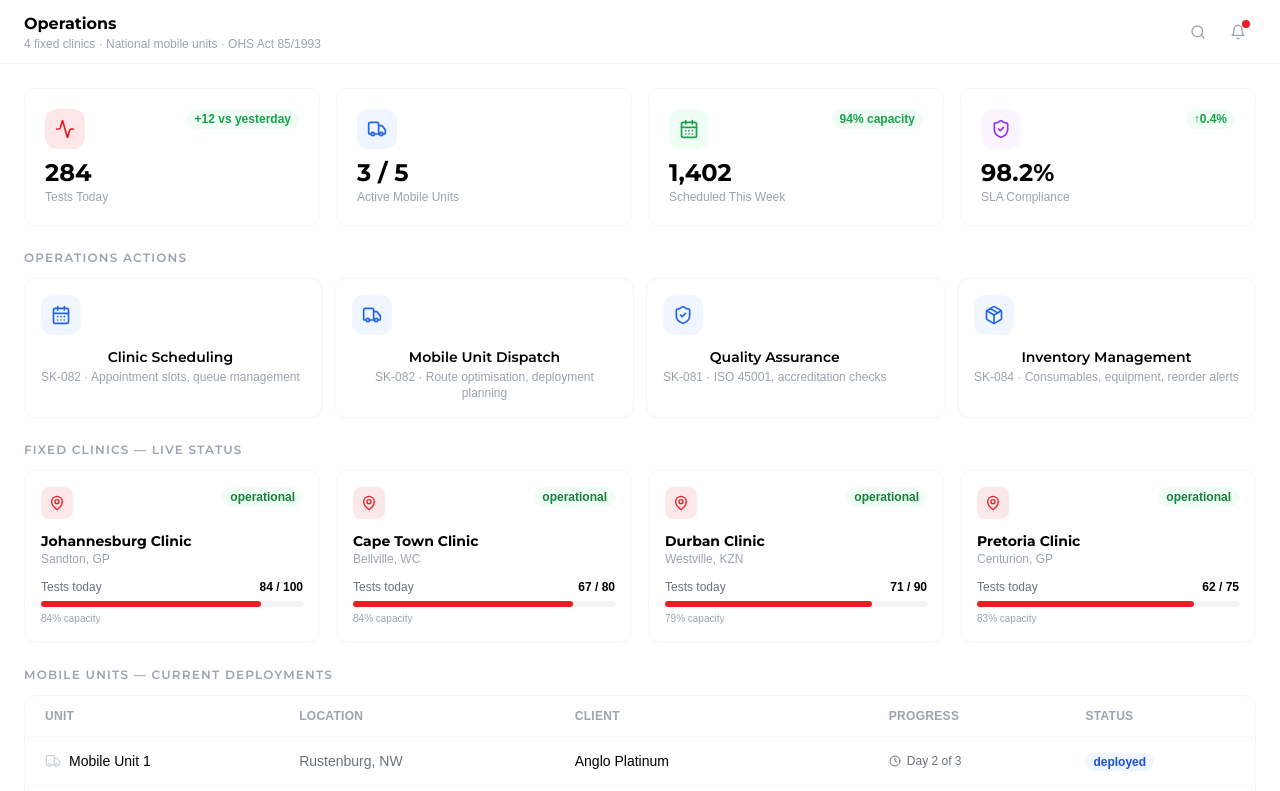
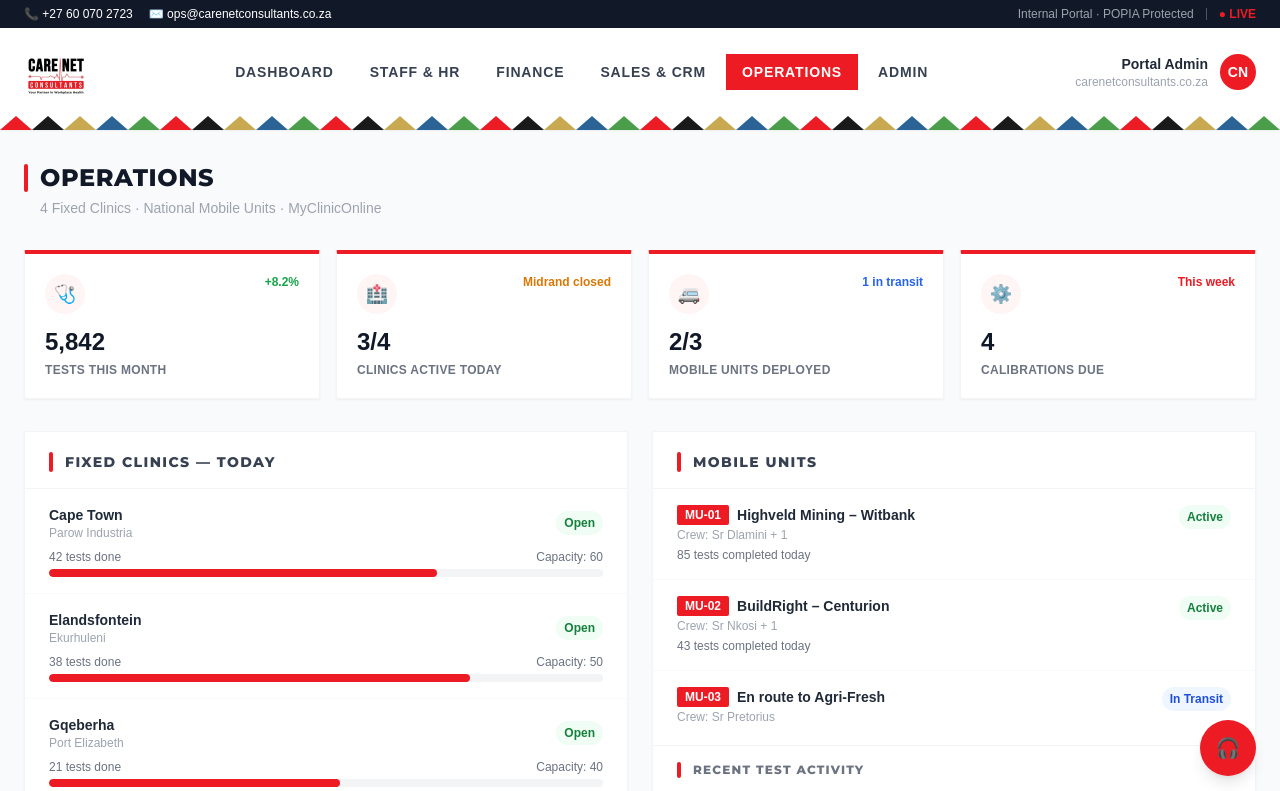
Before and after one commit to IT-CnC-Auto/cnc-portal, a Next.js app: page /operations in a window 1280 px wide. Shown: the top 791 px of the page. Built offline with nearby package versions, Linux system fonts and the light colour scheme.

Commit message:
Refactor OperationsPage with new clinic and unit data

```diff
--- a/app/(portal)/operations/page.tsx
+++ b/app/(portal)/operations/page.tsx
@@ -1,158 +1,176 @@
-import type { Metadata } from 'next'
-import { Activity, Truck, CalendarDays, ShieldCheck, Package, MapPin, Clock } from 'lucide-react'
-import { Header } from '@/components/layout/Header'
-import { StatCard } from '@/components/ui/StatCard'
+"use client";
+import { useState } from "react";
+const CNC_RED = "#ED1B24";
 
-export const metadata: Metadata = { title: 'Operations' }
-
-const opsStats = [
-  { title: 'Tests Today', value: '284', change: '+12 vs yesterday', changePositive: true, icon: Activity, iconBg: 'bg-cnc-red/10', iconColor: 'text-cnc-red' },
-  { title: 'Active Mobile Units', value: '3 / 5', icon: Truck, iconBg: 'bg-blue-50', iconColor: 'text-blue-600' },
-  { title: 'Scheduled This Week', value: '1,402', change: '94% capacity', changePositive: true, icon: CalendarDays, iconBg: 'bg-green-50', iconColor: 'text-green-600' },
-  { title: 'SLA Compliance', value: '98.2%', change: '↑0.4%', changePositive: true, icon: ShieldCheck, iconBg: 'bg-purple-50', iconColor: 'text-purple-600' },
-]
+const AfricanDivider = () => (
+  <div className="w-full overflow-hidden" style={{ height: 14 }}>
+    <svg viewBox="0 0 800 14" className="w-full h-full" preserveAspectRatio="none">
+      {[...Array(40)].map((_, i) => (
+        <polygon key={i} points={`${i*20+10},0 ${i*20+20},14 ${i*20},14`}
+          fill={i%5===0?CNC_RED:i%5===1?"#1a1a1a":i%5===2?"#c8a850":i%5===3?"#2a6496":"#4a9e4a"} />
+      ))}
+    </svg>
+  </div>
+);
+const KpiCard = ({ icon, value, label, badge, badgeColor }: { icon:string;value:string;label:string;badge:string;badgeColor:string }) => (
+  <div className="bg-white rounded-sm border border-gray-100 shadow-sm overflow-hidden" style={{ borderTop:`4px solid ${CNC_RED}` }}>
+    <div className="p-5">
+      <div className="flex items-start justify-between mb-3">
+        <div className="w-10 h-10 rounded-full flex items-center justify-center text-lg" style={{ background:"#fff5f5" }}>{icon}</div>
+        <span className="text-xs font-bold" style={{ color:badgeColor }}>{badge}</span>
+      </div>
+      <p className="text-2xl font-black text-gray-900 mb-1">{value}</p>
+      <p className="text-xs text-gray-500 uppercase tracking-wide font-semibold">{label}</p>
+    </div>
+  </div>
+);
 
 const clinics = [
-  { name: 'Johannesburg Clinic', location: 'Sandton, GP', testsToday: 84, capacity: 100, status: 'operational' },
-  { name: 'Cape Town Clinic', location: 'Bellville, WC', testsToday: 67, capacity: 80, status: 'operational' },
-  { name: 'Durban Clinic', location: 'Westville, KZN', testsToday: 71, capacity: 90, status: 'operational' },
-  { name: 'Pretoria Clinic', location: 'Centurion, GP', testsToday: 62, capacity: 75, status: 'operational' },
-]
-
+  { name:"Cape Town",       address:"Parow Industria",        today:42, capacity:60, status:"Open"   },
+  { name:"Elandsfontein",   address:"Ekurhuleni",             today:38, capacity:50, status:"Open"   },
+  { name:"Gqeberha",        address:"Port Elizabeth",         today:21, capacity:40, status:"Open"   },
+  { name:"Midrand",         address:"Johannesburg North",     today:0,  capacity:50, status:"Closed" },
+];
 const mobileUnits = [
-  { unit: 'Mobile Unit 1', location: 'Rustenburg, NW', client: 'Anglo Platinum', tests: 'Day 2 of 3', status: 'deployed' },
-  { unit: 'Mobile Unit 2', location: 'Witbank, MP', client: 'Exxaro Resources', tests: 'Day 1 of 2', status: 'deployed' },
-  { unit: 'Mobile Unit 3', location: 'Richards Bay, KZN', client: 'Richards Bay Minerals', tests: 'Day 3 of 4', status: 'deployed' },
-]
-
-const actions = [
-  { label: 'Clinic Scheduling', icon: CalendarDays, desc: 'SK-082 · Appointment slots, queue management' },
-  { label: 'Mobile Unit Dispatch', icon: Truck, desc: 'SK-082 · Route optimisation, deployment planning' },
-  { label: 'Quality Assurance', icon: ShieldCheck, desc: 'SK-081 · ISO 45001, accreditation checks' },
-  { label: 'Inventory Management', icon: Package, desc: 'SK-084 · Consumables, equipment, reorder alerts' },
-]
+  { unit:"MU-01", site:"Highveld Mining – Witbank",     tests:85,  crew:"Sr Dlamini + 1", status:"Active"    },
+  { unit:"MU-02", site:"BuildRight – Centurion",        tests:43,  crew:"Sr Nkosi + 1",   status:"Active"    },
+  { unit:"MU-03", site:"En route to Agri-Fresh",        tests:0,   crew:"Sr Pretorius",   status:"In Transit"},
+];
+const recentTests = [
+  { type:"Spirometry",         clinic:"Cape Town",     count:18, time:"09:45" },
+  { type:"Audiometry",         clinic:"Elandsfontein", count:12, time:"10:15" },
+  { type:"Drug Screening",     clinic:"Cape Town",     count:9,  time:"10:30" },
+  { type:"Full Medical",       clinic:"MU-01",         count:7,  time:"11:00" },
+  { type:"Vision Test",        clinic:"Gqeberha",      count:14, time:"11:20" },
+];
 
 export default function OperationsPage() {
+  const [activeNav, setActiveNav] = useState("Operations");
+  const navItems = ["Dashboard","Staff & HR","Finance","Sales & CRM","Operations","Admin"];
   return (
-    <>
-      <Header title="Operations" subtitle="4 fixed clinics · National mobile units · OHS Act 85/1993" />
-      <main className="flex-1 p-6 space-y-6">
-        <div className="grid grid-cols-2 lg:grid-cols-4 gap-4">
-          {opsStats.map((s) => (
-            <StatCard key={s.title} {...s} />
-          ))}
+    <div className="min-h-screen bg-gray-50">
+      <div className="bg-gray-900 text-white text-xs px-6 py-1.5 flex justify-between items-center">
+        <div className="flex gap-4"><span>📞 +27 60 070 2723</span><span>✉️ ops@carenetconsultants.co.za</span></div>
+        <div className="flex gap-3 items-center">
+          <span className="text-gray-400">Internal Portal · POPIA Protected</span>
+          <span className="w-px h-3 bg-gray-600" />
+          <span style={{ color:CNC_RED }} className="font-bold">● LIVE</span>
+        </div>
+      </div>
+      <header className="bg-white shadow-sm sticky top-0 z-20">
+        <div className="max-w-screen-xl mx-auto px-6 py-3 flex items-center justify-between">
+          <img src="/care-net-logo.png" alt="Care Net Consultants" className="h-16 w-auto" />
+          <nav className="flex gap-1">
+            {navItems.map(item => (
+              <button key={item} onClick={() => setActiveNav(item)}
+                className="px-4 py-2 text-sm font-bold uppercase tracking-wide transition-all"
+                style={{ color:activeNav===item?"white":"#374151", background:activeNav===item?CNC_RED:"transparent", letterSpacing:"0.06em" }}>
+                {item}
+              </button>
+            ))}
+          </nav>
+          <div className="flex items-center gap-3">
+            <div className="text-right"><p className="text-sm font-bold text-gray-800">Portal Admin</p><p className="text-xs text-gray-400">carenetconsultants.co.za</p></div>
+            <div className="w-9 h-9 rounded-full flex items-center justify-center text-white text-sm font-black" style={{ background:CNC_RED }}>CN</div>
+          </div>
+        </div>
+        <AfricanDivider />
+      </header>
+      <main className="max-w-screen-xl mx-auto px-6 py-8">
+        <div className="mb-8">
+          <div className="flex items-center gap-3 mb-1">
+            <div className="w-1 h-7 rounded-full" style={{ background:CNC_RED }} />
+            <h1 className="text-2xl font-black uppercase tracking-wide text-gray-900">OPERATIONS</h1>
+          </div>
+          <p className="text-sm text-gray-400 ml-4">4 Fixed Clinics · National Mobile Units · MyClinicOnline</p>
         </div>
 
-        {/* Actions */}
-        <section>
-          <h3 className="text-xs font-heading font-semibold text-cnc-gray-400 uppercase tracking-widest mb-3">
-            Operations Actions
-          </h3>
-          <div className="grid grid-cols-1 sm:grid-cols-2 lg:grid-cols-4 gap-3">
-            {actions.map(({ label, icon: Icon, desc }) => (
-              <button
-                key={label}
-                className="flex flex-col items-start gap-3 p-4 bg-white rounded-xl border border-cnc-gray-100 hover:border-cnc-red hover:shadow-cnc-sm transition-all group"
-              >
-                <div className="w-10 h-10 rounded-xl bg-blue-50 group-hover:bg-cnc-red/10 flex items-center justify-center flex-shrink-0 transition-colors">
-                  <Icon className="w-5 h-5 text-blue-600 group-hover:text-cnc-red transition-colors" />
+        <div className="grid grid-cols-4 gap-4 mb-8">
+          <KpiCard icon="🩺" value="5,842" label="Tests This Month"       badge="+8.2%"       badgeColor="#16a34a" />
+          <KpiCard icon="🏥" value="3/4"   label="Clinics Active Today"   badge="Midrand closed" badgeColor="#d97706" />
+          <KpiCard icon="🚐" value="2/3"   label="Mobile Units Deployed"  badge="1 in transit"  badgeColor="#2563eb" />
+          <KpiCard icon="⚙️"  value="4"    label="Calibrations Due"       badge="This week"     badgeColor={CNC_RED} />
+        </div>
+
+        <div className="grid grid-cols-2 gap-6 mb-8">
+          <div className="bg-white rounded-sm shadow-sm border border-gray-100 overflow-hidden">
+            <div className="px-6 pt-5 pb-4 border-b border-gray-100 flex items-center gap-3">
+              <div className="w-1 h-5 rounded-full" style={{ background:CNC_RED }} />
+              <h2 className="text-sm font-black uppercase tracking-widest text-gray-700">FIXED CLINICS — TODAY</h2>
+            </div>
+            <div className="divide-y divide-gray-50">
+              {clinics.map((c,i) => (
+                <div key={i} className="px-6 py-4 hover:bg-gray-50 transition-colors">
+                  <div className="flex items-center justify-between mb-2">
+                    <div>
+                      <p className="text-sm font-bold text-gray-800">{c.name}</p>
+                      <p className="text-xs text-gray-400">{c.address}</p>
+                    </div>
+                    <span className={`text-xs font-bold px-2 py-1 rounded-full ${c.status==="Open"?"bg-green-50 text-green-700":"bg-gray-100 text-gray-500"}`}>{c.status}</span>
+                  </div>
+                  {c.status==="Open" && (
+                    <>
+                      <div className="flex justify-between text-xs text-gray-500 mb-1">
+                        <span>{c.today} tests done</span>
+                        <span>Capacity: {c.capacity}</span>
+                      </div>
+                      <div className="h-2 bg-gray-100 rounded-full overflow-hidden">
+                        <div className="h-full rounded-full" style={{ width:`${(c.today/c.capacity)*100}%`, background:CNC_RED }} />
+                      </div>
+                    </>
+                  )}
                 </div>
-                <div>
-                  <p className="text-sm font-heading font-semibold text-cnc-black">{label}</p>
-                  <p className="text-xs text-cnc-gray-400 mt-0.5">{desc}</p>
+              ))}
+            </div>
+          </div>
+
+          <div className="bg-white rounded-sm shadow-sm border border-gray-100 overflow-hidden">
+            <div className="px-6 pt-5 pb-4 border-b border-gray-100 flex items-center gap-3">
+              <div className="w-1 h-5 rounded-full" style={{ background:CNC_RED }} />
+              <h2 className="text-sm font-black uppercase tracking-widest text-gray-700">MOBILE UNITS</h2>
+            </div>
+            <div className="divide-y divide-gray-50">
+              {mobileUnits.map((m,i) => (
+                <div key={i} className="px-6 py-4 hover:bg-gray-50 transition-colors">
+                  <div className="flex items-start justify-between mb-1">
+                    <div>
+                      <div className="flex items-center gap-2">
+                        <span className="text-xs font-black px-2 py-0.5 text-white rounded-sm" style={{ background:CNC_RED }}>{m.unit}</span>
+                        <p className="text-sm font-bold text-gray-800">{m.site}</p>
+                      </div>
+                      <p className="text-xs text-gray-400 mt-0.5">Crew: {m.crew}</p>
+                    </div>
+                    <span className={`text-xs font-bold px-2 py-1 rounded-full ${m.status==="Active"?"bg-green-50 text-green-700":"bg-blue-50 text-blue-700"}`}>{m.status}</span>
+                  </div>
+                  {m.tests > 0 && <p className="text-xs text-gray-500 mt-1">{m.tests} tests completed today</p>}
                 </div>
-              </button>
-            ))}
+              ))}
+            </div>
+            <div className="px-6 pt-4 pb-5 border-t border-gray-100">
+              <div className="flex items-center gap-3 mb-3">
+                <div className="w-1 h-4 rounded-full" style={{ background:CNC_RED }} />
+                <h3 className="text-xs font-black uppercase tracking-widest text-gray-500">RECENT TEST ACTIVITY</h3>
+              </div>
+              <div className="space-y-2">
+                {recentTests.map((t,i) => (
+                  <div key={i} className="flex items-center justify-between text-xs">
+                    <span className="text-gray-700 font-semibold">{t.type}</span>
+                    <span className="text-gray-400">{t.clinic}</span>
+                    <span className="font-bold text-gray-800">{t.count} tests</span>
+                    <span className="text-gray-400">{t.time}</span>
+                  </div>
+                ))}
+              </div>
+            </div>
           </div>
-        </section>
+        </div>
 
-        {/* Clinics */}
-        <section>
-          <h3 className="text-xs font-heading font-semibold text-cnc-gray-400 uppercase tracking-widest mb-3">
-            Fixed Clinics — Live Status
-          </h3>
-          <div className="grid grid-cols-1 sm:grid-cols-2 lg:grid-cols-4 gap-4">
-            {clinics.map((clinic) => {
-              const pct = Math.round((clinic.testsToday / clinic.capacity) * 100)
-              return (
-                <div key={clinic.name} className="bg-white rounded-xl border border-cnc-gray-100 p-4">
-                  <div className="flex items-start justify-between mb-3">
-                    <div className="w-8 h-8 bg-cnc-red/10 rounded-lg flex items-center justify-center">
-                      <MapPin className="w-4 h-4 text-cnc-red" />
-                    </div>
-                    <span className="text-xs font-semibold px-2 py-0.5 rounded-full bg-green-50 text-green-700">
-                      {clinic.status}
-                    </span>
-                  </div>
-                  <p className="text-sm font-heading font-bold text-cnc-black">{clinic.name}</p>
-                  <p className="text-xs text-cnc-gray-400 mb-3">{clinic.location}</p>
-                  <div className="flex items-center justify-between text-xs mb-1.5">
-                    <span className="text-cnc-gray-500">Tests today</span>
-                    <span className="font-semibold text-cnc-black">{clinic.testsToday} / {clinic.capacity}</span>
-                  </div>
-                  <div className="w-full bg-cnc-gray-100 rounded-full h-1.5">
-                    <div
-                      className="bg-cnc-red h-1.5 rounded-full transition-all"
-                      style={{ width: `${pct}%` }}
-                    />
-                  </div>
-                  <p className="text-[10px] text-cnc-gray-400 mt-1">{pct}% capacity</p>
-                </div>
-              )
-            })}
-          </div>
-        </section>
-
-        {/* Mobile Units */}
-        <section>
-          <h3 className="text-xs font-heading font-semibold text-cnc-gray-400 uppercase tracking-widest mb-3">
-            Mobile Units — Current Deployments
-          </h3>
-          <div className="bg-white rounded-xl border border-cnc-gray-100 overflow-hidden">
-            <table className="w-full">
-              <thead>
-                <tr className="border-b border-cnc-gray-50">
-                  {['Unit', 'Location', 'Client', 'Progress', 'Status'].map((h) => (
-                    <th key={h} className="text-left px-5 py-3 text-xs font-semibold text-cnc-gray-400 uppercase tracking-wide">
-                      {h}
-                    </th>
-                  ))}
-                </tr>
-              </thead>
-              <tbody>
-                {mobileUnits.map((u, i) => (
-                  <tr key={i} className="border-b border-cnc-gray-50 last:border-0 hover:bg-cnc-gray-50/50 transition-colors">
-                    <td className="px-5 py-3">
-                      <div className="flex items-center gap-2">
-                        <Truck className="w-4 h-4 text-cnc-gray-300" />
-                        <span className="text-sm font-medium text-cnc-black">{u.unit}</span>
-                      </div>
-                    </td>
-                    <td className="px-5 py-3 text-sm text-cnc-gray-500">{u.location}</td>
-                    <td className="px-5 py-3 text-sm text-cnc-black">{u.client}</td>
-                    <td className="px-5 py-3">
-                      <div className="flex items-center gap-1.5 text-xs text-cnc-gray-500">
-                        <Clock className="w-3 h-3" />
-                        {u.tests}
-                      </div>
-                    </td>
-                    <td className="px-5 py-3">
-                      <span className="text-xs font-semibold px-2 py-0.5 rounded-full bg-blue-50 text-blue-700">
-                        {u.status}
-                      </span>
-                    </td>
-                  </tr>
-                ))}
-              </tbody>
-            </table>
-          </div>
-        </section>
-
-        <div className="bg-cnc-gray-50 border border-cnc-gray-200 rounded-xl p-4 text-sm text-cnc-gray-500">
-          <p className="font-semibold text-cnc-gray-700 mb-1">Module in development</p>
-          <p>Full CNIH/MyClinicOnline integration, real-time test tracking, mobile unit GPS dispatch, and OHS Act compliance checklists are being built.</p>
-        </div>
+        <AfricanDivider />
+        <p className="text-center text-xs text-gray-400 mt-3 pb-6">Care Net Consultants (Pty) Ltd · Internal Portal · POPIA Act 4 of 2013 · Confidential</p>
       </main>
-    </>
-  )
+      <div className="fixed bottom-6 right-6 z-50">
+        <button className="w-14 h-14 rounded-full flex items-center justify-center text-white shadow-lg hover:scale-105 transition-transform" style={{ background:CNC_RED }} title="Chat with Sr Thandi"><span className="text-xl">🎧</span></button>
+      </div>
+    </div>
+  );
 }
```
